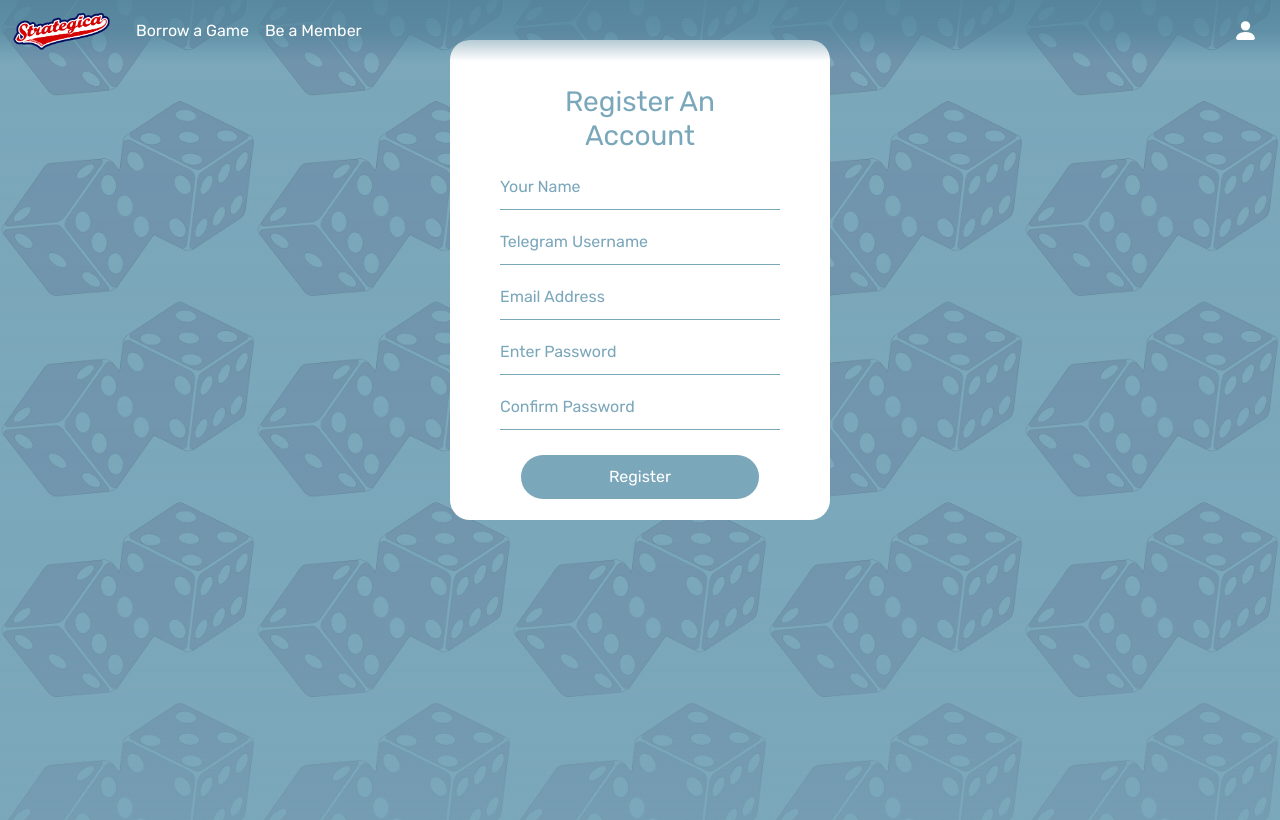
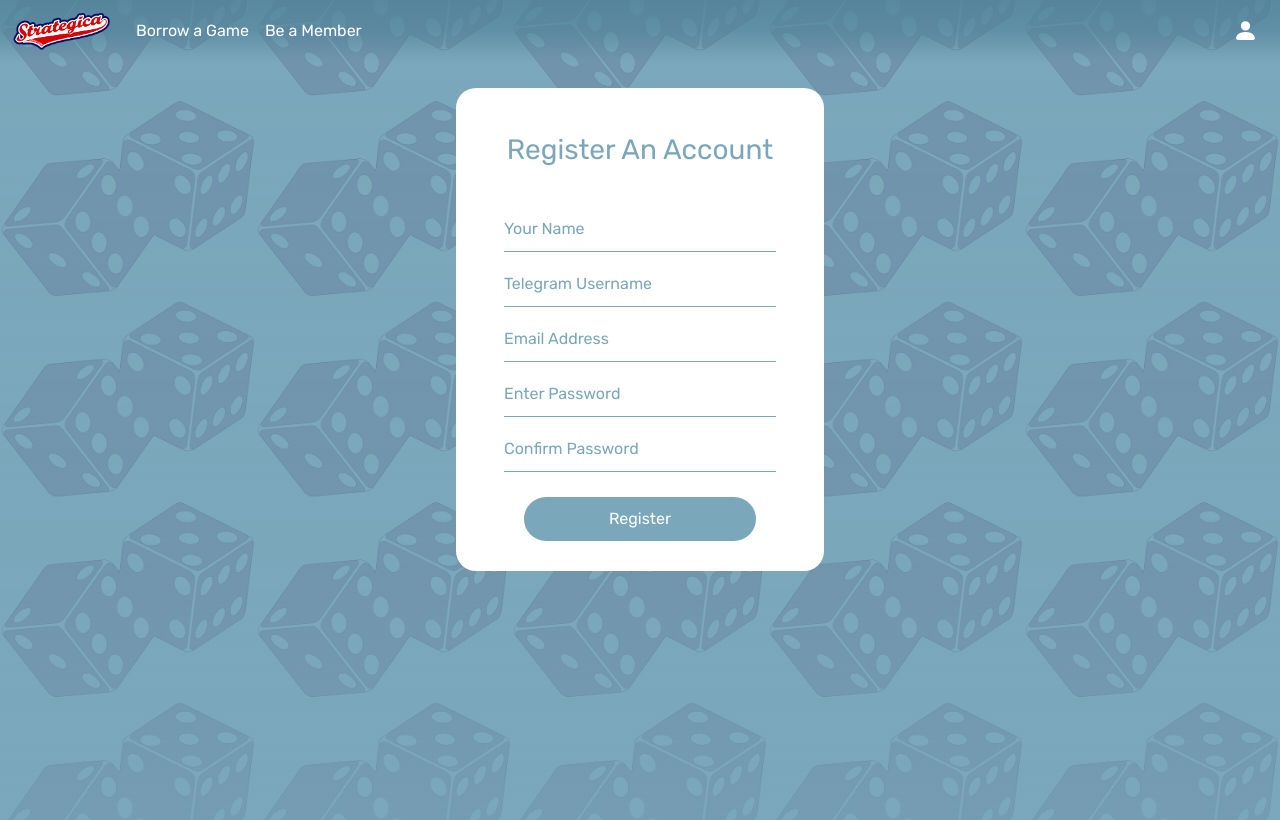
Before and after one commit to jaymelek/WAD2, a Vue app in the folder wad2-maki/: page /registerPage in a window 1280 px wide. Shown: the top 820 px of the page. Built offline with nearby package versions, Linux system fonts and the light colour scheme.

Commit message:
Register Page Reponsive

```diff
--- a/wad2-maki/src/views/registerPage.vue
+++ b/wad2-maki/src/views/registerPage.vue
@@ -1,17 +1,23 @@
 <template>
     <div class="banner">
-        <div id='register-form' class='register-page'>
-            <div class="form-box">
+        <div id='register-form' class='container-fluid register-page'>
+            <div class="row justify-content-center px-3 pt-5">
+                <div class="col-sm-auto form-box px-5">
+                    <!-- <div class="form-box mx-3"> -->
                         <h3 class="registerheader">Register An Account</h3>
-                <form id="register" class="input-group-register" @submit.prevent="register">
+                        <form id="register" class="input-group-register mx-auto" @submit.prevent="register">
                             <input type="text" v-model="name" class="input-field" placeholder="Your Name" required>
                             <input type="text" v-model="telegram" class="input-field" placeholder="Telegram Username" required>
                             <input type="email" v-model="email" class="input-field" placeholder="Email Address" required>
                             <input type="password" v-model="password1" class="input-field" placeholder="Enter Password" required>
                             <input type="password" v-model="password2" class="input-field" placeholder="Confirm Password" required>
+                            <p class="error-message">{{ passwordMatchError }}</p>
                             <button type="submit" @click="register" class="submit-btn">Register</button>
                         </form>
+                    <!-- </div> -->
                 </div>
+            </div>
+
 
         </div>
     </div>
@@ -51,12 +57,18 @@ export default {
             password2: '',
             telegram: '',
             name: '',
+            passwordMatchError: '',
             // loginStatus: Global.loginInfo,
 
         }
     },
     methods: {
         register() {
+            if (this.password1 !== this.password2) {
+                this.passwordMatchError = "Passwords do not match.";
+                return; // Exit the method to prevent further execution
+            }
+
             createUserWithEmailAndPassword(auth, this.email, this.password2)
                 .then((userCredential) => {
                     // Signed up
@@ -102,22 +114,25 @@ export default {
     position: relative;
 }
 
+#register-form {
+    max-width: 400px;
+}
 
 .form-box {
-    width: 380px;
-    height: 480px;
+    width: 100%;
+    /* height: 100%; */
     position: relative;
     top: 40px;
     margin: auto;
     background: #fff;
     padding: 10px;
-    overflow: hidden;
+    /* overflow: hidden; */
     border-radius: 20px;
 
 }
 
- h3{
-    width: 220px;
+h3 {
+    /* width: 220px; */
     margin: 35px auto;
     position: relative;
 
@@ -125,8 +140,8 @@ export default {
 
 .input-group-register {
     top: 120px;
-    position: absolute;
-    width: 280px;
+    /* position: relative; */
+    /* width: 280px; */
 }
 
 .input-field {
@@ -172,4 +187,8 @@ export default {
     color: rgba(123, 167, 187, 1);
     text-align: center;
 }
+
+.error-message{
+    color: red;
+}
 </style>
```
Lines whose indentation alone changed are shown as unchanged.
